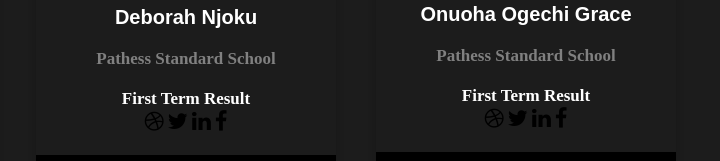
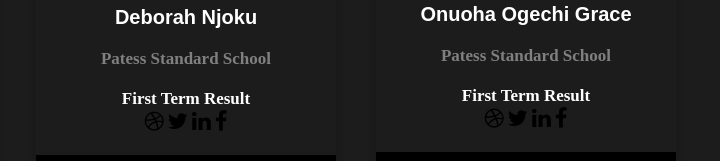
Before and after one commit to Ricky11560/PSS, a plain HTML site: page result.html in a window 1280 px wide. Shown: the part 2116-2277 px from the top of the page, 484-1204 px from the left. Drawn offline with Linux system fonts and the light colour scheme.

Commit message:
Update result.html

```diff
--- a/result.html
+++ b/result.html
@@ -346,7 +346,7 @@ margin: 20px 20px;
   <a href="#"><i class="fa fa-twitter"></i></a>
   <a href="#"><i class="fa fa-linkedin"></i></a>
   <a href="#"><i class="fa fa-facebook"></i></a>
-   <a href="Jeremiah.html" target=""><p><button>DOWNLOAD</button></p></a>
+   <a href="Jeremiahp.html" target=""><p><button>DOWNLOAD</button></p></a>
 </div>
 
 
@@ -377,7 +377,7 @@ margin: 20px 20px;
 <div class="card">
   <img src="Debbie.png" alt="John" style="width:100%">
   <h1>Deborah Njoku</h1>
-  <p class="title">Pathess Standard School</p>
+  <p class="title">Patess Standard School</p>
   <p>First Term Result</p>
   <a href="#"><i class="fa fa-dribbble"></i></a>
   <a href="#"><i class="fa fa-twitter"></i></a>
@@ -393,7 +393,7 @@ margin: 20px 20px;
 <div class="card">
   <img src="Ogechi.png" alt="John" style="width:100%">
   <h1>Onuoha Ogechi Grace</h1>
-  <p class="title">Pathess Standard School</p>
+  <p class="title">Patess Standard School</p>
   <p>First Term Result</p>
   <a href="#"><i class="fa fa-dribbble"></i></a>
   <a href="#"><i class="fa fa-twitter"></i></a>
```
